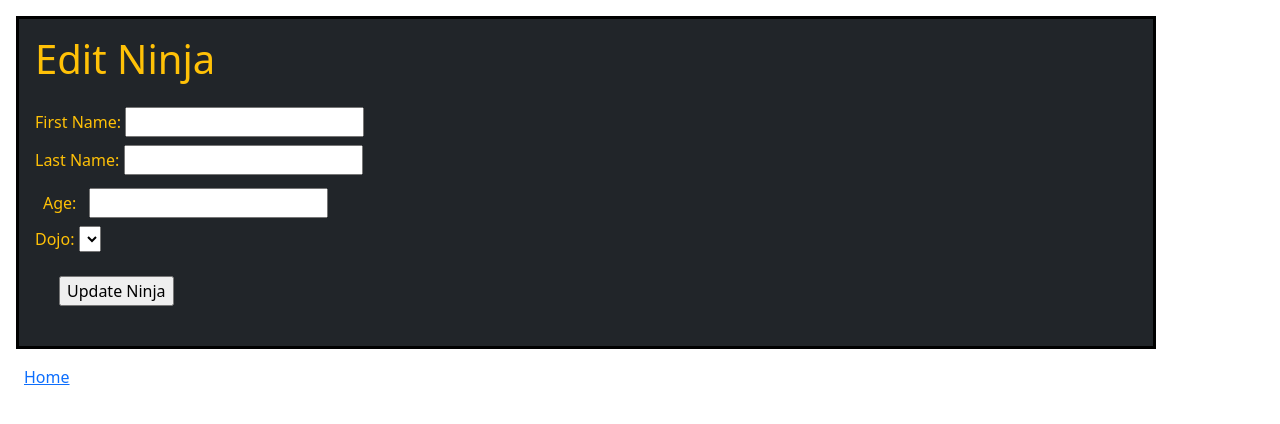
After one commit to Mitchell75k/CD-Python-MySQL, a Flask app: template flask_mysql/crud/dojos_and_ninjas/flask_app/templates/edit_ninja.html in a window 1280 px wide. The commit adds this page. Shown: the top 424 px of the page. Run offline with Flask 3, Linux system fonts and the light colour scheme; the template is opened without the code that fills it, so the values that code supplies are empty.

Commit message:
added more features to dojos_and_ninjas

```diff
--- a/flask_mysql/crud/dojos_and_ninjas/flask_app/models/ninja.py
+++ b/flask_mysql/crud/dojos_and_ninjas/flask_app/models/ninja.py
@@ -42,3 +42,9 @@ class Ninja:
     def delete(cls, data ):
         query = "DELETE FROM ninjas WHERE id = %(id)s;"
         return connectToMySQL(cls.DB).query_db( query, data )
+
+    # class method to update a ninja in the database
+    @classmethod
+    def update(cls, data ):
+        query = "UPDATE ninjas SET first_name = %(fname)s, last_name = %(lname)s, age = %(age)s, dojo_id = %(dojo_id)s, updated_at = NOW() WHERE id = %(id)s;" # remember that the %(fname)s, %(lname)s, %(age)s, %(dojo_id)s are referring to the keys in the data dictionary
+        return connectToMySQL(cls.DB).query_db( query, data )
--- a/flask_mysql/crud/dojos_and_ninjas/flask_app/templates/dojos.html
+++ b/flask_mysql/crud/dojos_and_ninjas/flask_app/templates/dojos.html
@@ -19,7 +19,6 @@
             </form>
         </div>
 
-
         <div class=" container-sm d-inline-block align-items-md-center text-bg-dark text-warning flex-column p-3 m-3 border-black border border-3"> <!-- to change the text color to white, we can add the text-white class to the div -->
             <h1>All Dojos</h1>
             <table class="table table-bordered table-light table-striped container-fluid p-5 ">
@@ -38,6 +37,7 @@
                         <td>
                             <a href="/dojos/{{ dojo.id }}">View</a>
                             <a href="/dojos/{{ dojo.id }}/delete">Delete</a>
+                            <a href="/dojos/{{ dojo.id }}/edit">Edit</a>
                         </td>
                     </tr>
                     {% endfor %}
--- /dev/null
+++ b/flask_mysql/crud/dojos_and_ninjas/flask_app/templates/edit_ninja.html
@@ -0,0 +1,36 @@
+<!DOCTYPE html>
+<html lang="en">
+<head>
+    <meta charset="UTF-8">
+    <meta http-equiv="X-UA-Compatible" content="IE=edge">
+    <meta name="viewport" content="width=device-width, initial-scale=1.0">
+    <link rel="stylesheet" href="https://cdn.jsdelivr.net/npm/bootstrap@5.3.0-alpha3/dist/css/bootstrap.min.css">
+    <title>Edit Ninja</title>
+</head>
+
+<body>
+    <div class="container-sm d-block align-items-md-center text-bg-dark text-warning flex-column p-3 m-3 border-black border border-3 ">
+        <h1 class="mb-4" >Edit Ninja</h1>
+        <form action="/ninjas/{{ ninja.id }}/update" method="POST">
+            <label for="first_name">First Name:</label>
+            <input type="text" name="fname" value="{{ninja.first_name}}" class="mb-2"> <!-- to prepopulate the form with the current values, we need to add a value attribute to each input tag with the value of the corresponding key in the dictionary of the object we are editing -->
+            <br>
+            <label for="last_name">Last Name:</label>
+            <input type="text" name="lname" value="{{ninja.last_name}}" class="mb-2">
+            <br>
+            <label for="age" class="m-2" >Age:</label>
+            <input type="number" name="age" value="{{ninja.age}}" class="mb-2">
+            <br>
+            <label for="dojo_id">Dojo:</label>
+            <select name="dojo_id">
+                {% for dojo in all_dojos %}
+                    <option value= "{{ dojo.id }}">{{ dojo.name }}</option> <!-- dojo.id is the value that will be passed to the server, its in quotes because its a string -->
+                {% endfor %}
+            </select>
+            <br>
+            <input type="submit" class="m-4" value="Update Ninja">
+        </form>
+    </div>
+    <a href="/" class="m-4"> Home</a>
+</body>
+</html>
--- a/flask_mysql/crud/dojos_and_ninjas/flask_app/templates/show_dojo.html
+++ b/flask_mysql/crud/dojos_and_ninjas/flask_app/templates/show_dojo.html
@@ -26,7 +26,9 @@
                     <td>{{ ninja.last_name}}</td> <!-- FIX L8R dojo.ninjas is a list of ninjas, so we can use the length filter to get the number of ninjas in the list by typing dojo.ninjas|length -->
                     <td>{{ ninja.age }}</td>
                     <td>
-                        <a href="/ninjas/{{ ninja.id }}/delete">Delete</a>
+                        <a href="/ninjas/{{ ninja.id }}/delete">Delete | </a>
+                        <a href="/ninjas/{{ ninja.id }}/edit">Edit</a>
+                    </td>
                 </tr>
                 {% endfor %}
             </tbody>
```
Also changed, not shown: flask_mysql/crud/dojos_and_ninjas/flask_app/controllers/dojos.py (+46 -5 lines), flask_mysql/crud/dojos_and_ninjas/flask_app/models/dojo.py (+10 -2 lines), flask_mysql/crud/dojos_and_ninjas/flask_app/templates/edit_dojo.html (added, +21 -0 lines), 5 other files.
